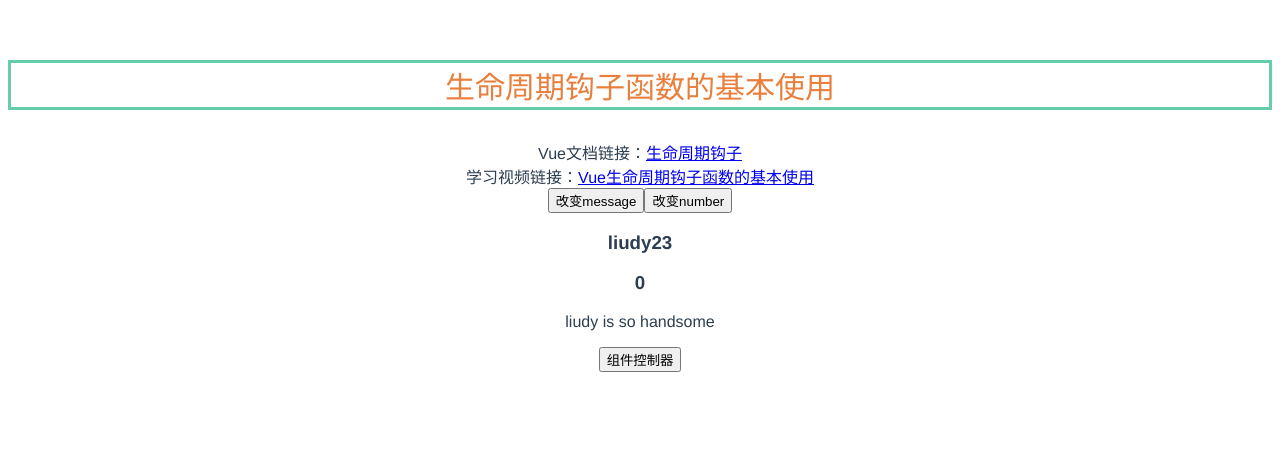
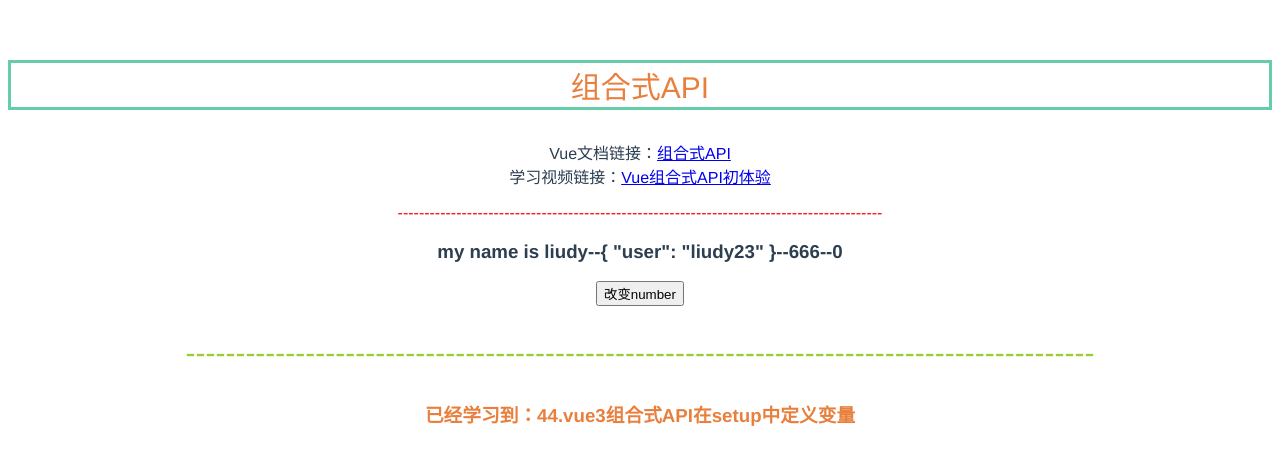
Before and after one commit to Deyi3417/learningVue3, a Vue app: page / in a window 1280 px wide. Shown: the top 464 px of the page. Built offline with nearby package versions, Linux system fonts and the light colour scheme.

Commit message:
组合式API学习

```diff
--- a/src/App.vue
+++ b/src/App.vue
@@ -18,12 +18,13 @@ import SlotContent from "./components/插槽/SlotContent.vue";
 import SlotParentComponent from "./components/插槽/SlotParentComponent.vue";
 import PI_HomeView from "./components/provide-inject/PI_HomeView.vue";
 import LifeCycle from "./components/生命周期/LifeCycle.vue";
+import CombinedAPI from "./components/组合式API/CombinedAPI.vue";
 // import Day03_style from "./components/Day03_style.vue";
 // import Day03_class from "./components/Day03_class.vue";
 </script>
 
 <template>
-  <LifeCycle></LifeCycle>
+  <CombinedAPI></CombinedAPI>
 </template>
 
 <style>
--- /dev/null
+++ b/src/components/组合式API/CombinedAPI.vue
@@ -0,0 +1,93 @@
+<script>
+import {ref} from "vue";
+
+export default {
+  name: "CombinedAPI",
+  data() {
+    return {
+      uTitle: "组合式API"
+    }
+  },
+
+  props: {
+    user: {
+      type: String,
+      default: "liudy23",
+      required: false,
+    }
+  },
+
+
+  /*
+    setup最先开始执行,在 setup 中你应该避免使用 this，因为它不会找到组件实例。setup 的调用发生在 data property、computed property
+    或 methods 被解析之前，所以它们无法在 setup 中被获取。
+  */
+  setup(props) {
+    console.log("setup");
+    // 常量赋值是不能被改变的 const是常量 let是变量
+    const message = 'my name is liudy';
+    console.log(message);
+    console.log(props.user);
+
+    // 定义一个变量
+    let num = 666;
+    console.log("num:" + num);
+
+    /*
+      带 ref 的响应式变量
+      ref 接收参数并将其包裹在一个带有 value property 的对象中返回，然后可以使用该 property 访问或更改响应式变量的值：
+      将值封装在一个对象中，看似没有必要，但为了保持 JavaScript 中不同数据类型的行为统一，这是必须的。
+      这是因为在 JavaScript 中，Number 或 String 等基本类型是通过值而非引用传递的：
+    */
+    let num02 = ref(0);
+
+    // 定义一个函数
+    function changeNum() {
+      // 使用setup改变num不是响应式的-- 变量是非响应式的
+      num++;
+      num02.value += 5;
+      console.log("改变后的num:" + num + "--" + num02.value)
+    }
+
+    // 要传出去的值，使用return
+    return {
+      message, props, num, num02,
+      changeNum
+    };
+  },
+  beforeCreate() {
+    console.log("beforeCreate已执行");
+  },
+  created() {
+    console.log("created已执行");
+  },
+  beforeMount() {
+    console.log("beforeMount已执行");
+  },
+  mounted() {
+    console.log("mounted已执行");
+  },
+}
+
+</script>
+<template>
+  <p style="color: #e87f3d; font-size: 30px; border: 3px solid mediumaquamarine">{{ uTitle }}</p>
+  Vue文档链接：<a
+    href="https://v3.cn.vuejs.org/guide/composition-api-introduction.html#setup-%E7%BB%84%E4%BB%B6%E9%80%89%E9%A1%B9"
+    target="_blank">组合式API</a><br>
+  学习视频链接：<a href="https://www.bilibili.com/video/BV1QA4y1d7xf?p=42&vd_source=34ea8cac3a28f1df5cc57b063f27ea5a"
+            target="_blank">Vue组合式API初体验</a><br>
+  <p style="color: red">-------------------------------------------------------------------------------------------</p>
+  <!--  num02模板会自动解析value值  -->
+  <h3>{{ message }}--{{ props }}--{{ num }}--{{ num02 }}</h3>
+  <button @click="changeNum">改变number</button>
+  <p style="color: yellowgreen; font-size: 30px">-------------------------------------------------------------------------------------------</p>
+  <h3 style="color: #e87f3d">已经学习到：44.vue3组合式API在setup中定义变量</h3>
+
+
+</template>
+
+
+<style scoped>
+
+</style>
```
